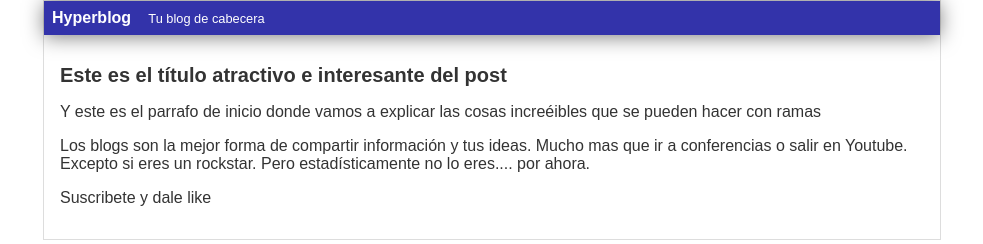
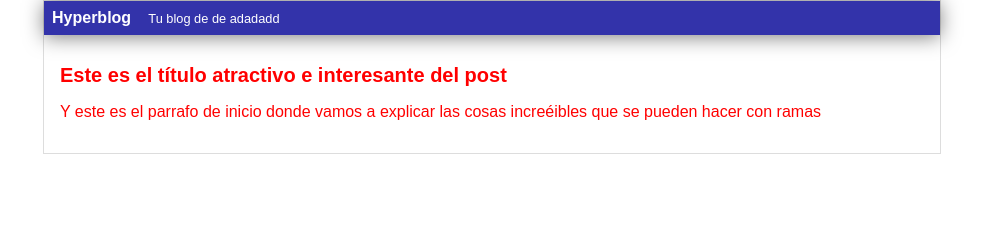
Before and after one commit to Javi3erMIR/Hyperblog, a plain HTML site: page index.html in a window 1280 px wide. Shown: the whole page, without its empty margins (148-1131 px from the left). Drawn offline with Linux system fonts and the light colour scheme.

Commit message:
Modifique la cab

```diff
--- a/css/style.css
+++ b/css/style.css
@@ -1,6 +1,6 @@
 body
 {
-    color: #333;
+    color: red;
     text-align: center;
     font-family: Arial;
     font-size: 16px;
--- a/index.html
+++ b/index.html
@@ -11,13 +11,11 @@
     <div id="container">
         <div id="cabecera">
             Hyperblog
-            <span id="tagline">Tu blog de cabecera</span>
+            <span id="tagline">Tu blog de de adadadd</span>
         </div>
         <div id="post">
             <h1>Este es el título atractivo e interesante del post</h1>
             <p>Y este es el parrafo de inicio donde vamos a explicar las cosas increéibles que se pueden hacer con ramas</p>
-            <p>Los blogs son la mejor forma de compartir información y tus ideas. Mucho mas que ir a conferencias o salir en Youtube. Excepto si eres un rockstar. Pero estadísticamente no lo eres.... por ahora.</p>
-            <p>Suscribete y dale like</p>
         </div>
     </div>
 </body>
```
